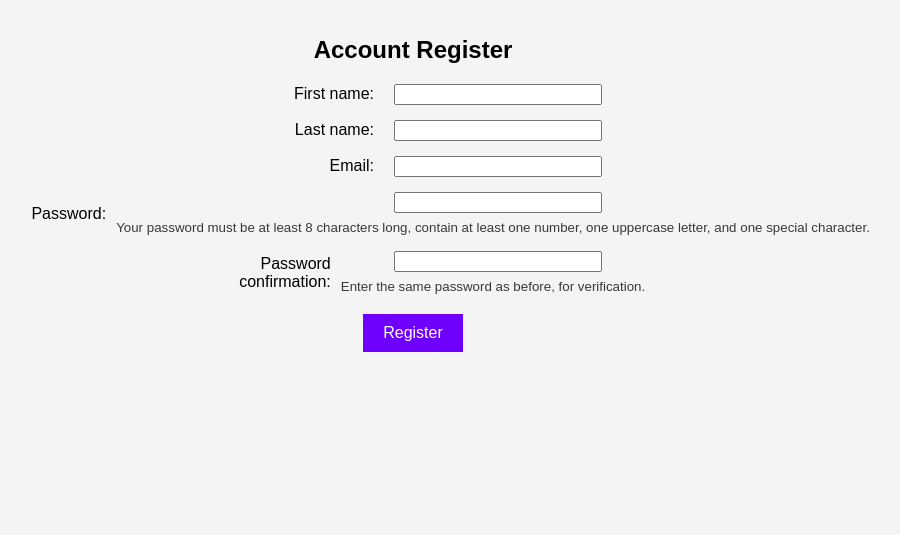
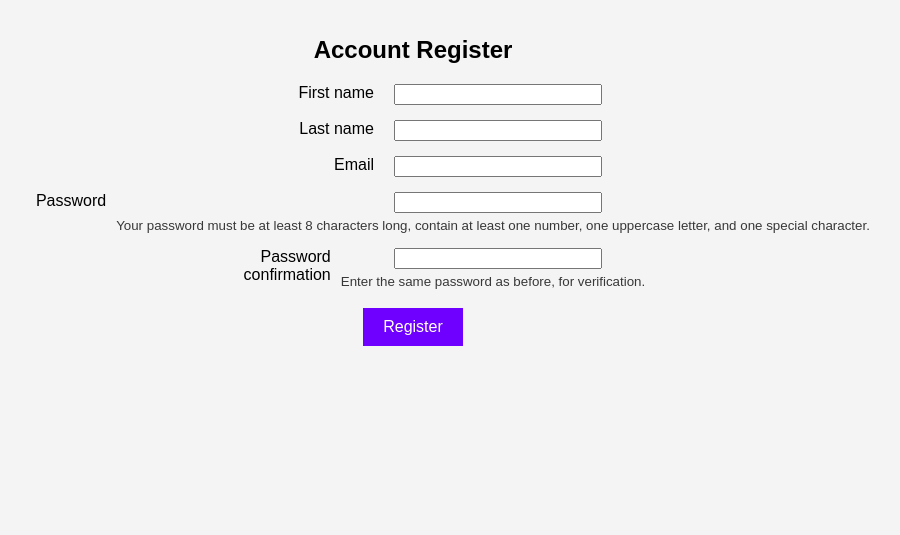
Before and after one commit to DynamiteKitty16/L5-SEAA, a Django app: page /register/ in a window 1280 px wide. Shown: the part 112-647 px from the top of the page, without its empty margins (227-1127 px from the left). Run offline with Django 4.2, Linux system fonts and the light colour scheme.

Commit message:
adjusted register form for better alingment

```diff
--- a/static/CSS/styles.css
+++ b/static/CSS/styles.css
@@ -115,6 +115,7 @@ button:hover,
     text-align: right;
     margin-right: 10px;
     display: inline-block;
+    vertical-align: top;
 }
 
 #register-form-container .form-group .input-container {
@@ -129,6 +130,14 @@ button:hover,
 #register-form-container .form-group .input-container .help-text {
     margin-top: 5px;
     display: block;
+    color: #383838;
+}
+
+#register-form-container .form-group {
+    display: flex;
+    justify-content: center;
+    align-items: flex-start;
+    margin-bottom: 15px;
 }
 
 #register-form-container {
--- a/tracker/templates/tracker/register.html
+++ b/tracker/templates/tracker/register.html
@@ -7,13 +7,11 @@
         {% csrf_token %}
         {% for field in form %}
             <div class="form-group">
-        {{ field.label_tag }}
+                <label for="{{ field.id_for_label }}">{{ field.label }}</label>
                 <div class="input-container">
                     {{ field }}
                     {% if field.help_text %}
-            <div class="help-text">
-              <small style="color: rgb(56, 56, 56);">{{ field.help_text }}</small>
-            </div>
+                        <small class="help-text">{{ field.help_text }}</small>
                     {% endif %}
                 </div>
                 {% for error in field.errors %}
```
Lines whose indentation alone changed are shown as unchanged.
